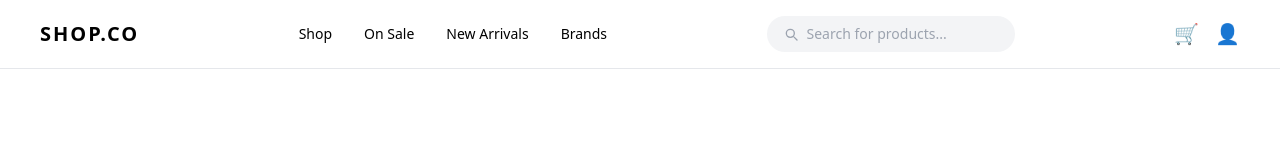
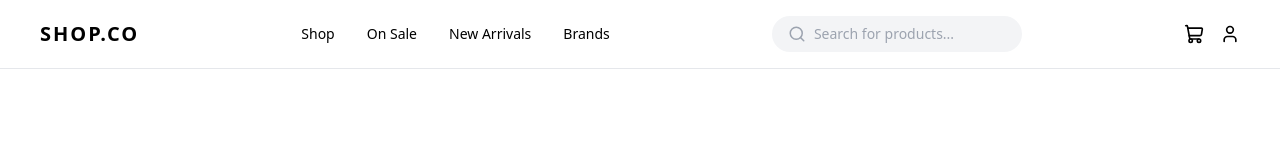
Before and after one commit to Alimzy/alimzy_store, a React (Vite) app: page / in a window 1280 px wide. Shown: the top 160 px of the page. Built offline with nearby package versions, Linux system fonts and the light colour scheme.

Commit message:
Replace my icons and search to Lucide React after i have installed React

```diff
--- a/package.json
+++ b/package.json
@@ -10,6 +10,7 @@
     "preview": "vite preview"
   },
   "dependencies": {
+    "lucide-react": "^1.14.0",
     "react": "^19.2.5",
     "react-dom": "^19.2.5"
   },
--- a/src/components/Navbar.jsx
+++ b/src/components/Navbar.jsx
@@ -1,3 +1,5 @@
+import { ShoppingCart, User, Search } from 'lucide-react'
+
 function Navbar() {
   return (
     <nav className="flex justify-between items-center px-10 py-4 border-b">
@@ -13,9 +15,7 @@ function Navbar() {
       </ul>
 
        <div className="hidden md:flex items-center bg-gray-100 rounded-full px-4 py-2 gap-2">
-        <svg xmlns="http://www.w3.org/2000/svg" className="h-4 w-4 text-gray-400" fill="none" viewBox="0 0 24 24" stroke="currentColor">
-          <path strokeLinecap="round" strokeLinejoin="round" strokeWidth={2} d="M21 21l-4.35-4.35M17 11A6 6 0 1 1 5 11a6 6 0 0 1 12 0z" />
-        </svg>
+        <Search size={18} className="text-gray-400" />
         <input
           type="text"
           placeholder="Search for products..."
@@ -25,8 +25,8 @@ function Navbar() {
 
 
       <div className="flex items-center gap-4">
-        <button className="text-xl">🛒</button>
-        <button className="text-xl">👤</button>
+        <button><ShoppingCart size={20} /></button>
+        <button><User size={20} /></button>
       </div>
 
     </nav>
```
Also changed, not shown: 1 other file (tests, documents, lock files or other folders).
